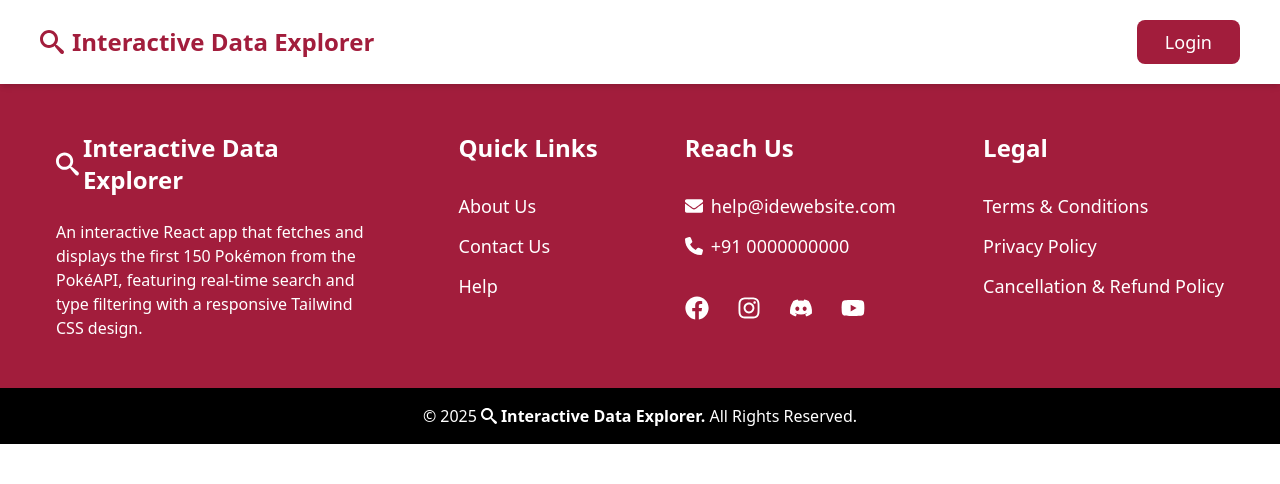
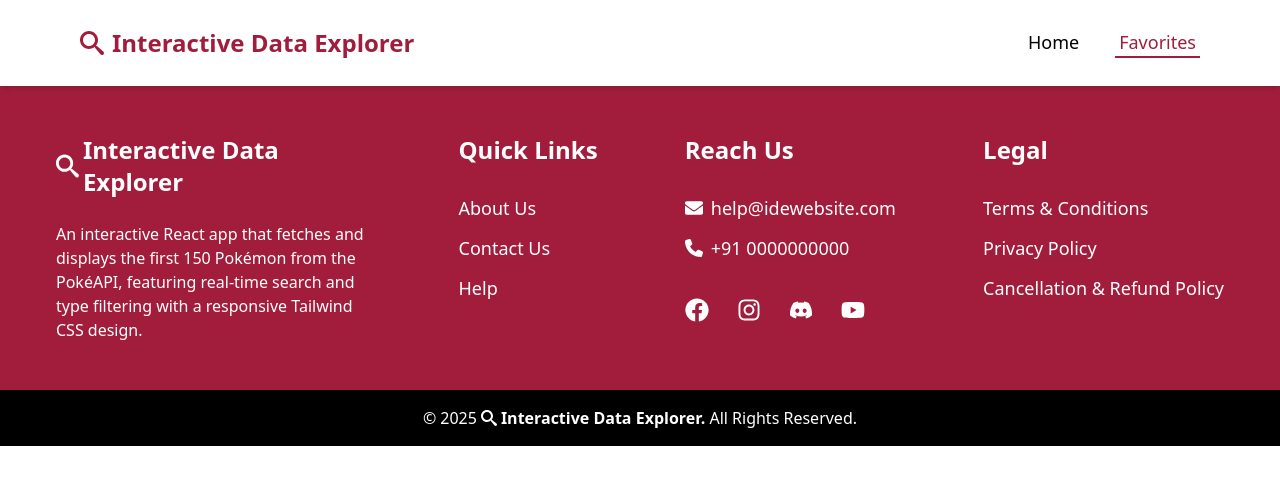
Before and after one commit to ShailySarker/Interactive-Data-Explorer-Website, a React (Vite) app: page /favorites in a window 1280 px wide. Shown: the top 484 px of the page. Built offline with nearby package versions, Linux system fonts and the light colour scheme; no server answers.

Commit message:
Header updated

```diff
--- a/src/components/Header.jsx
+++ b/src/components/Header.jsx
@@ -1,16 +1,20 @@
 import React from 'react';
 import { ImSearch } from 'react-icons/im';
+import { NavLink } from 'react-router';
 
 const Header = () => {
     return (
         <nav className="bg-white shadow-md sticky top-0">
-            <div className="xl:px-10 lg:px-8 md:px-6 px-4 xl:py-5 py-4 flex justify-between items-center">
-                <h1 className="xl:text-2xl/none lg:text-xl/none text-lg/normal font-bold flex items-center gap-2 text-[#A21D3C]"><ImSearch className='lg:text-2xl md:text-xl text-lg'/>Interactive Data Explorer</h1>
-                <button
-                    className="xl:text-lg md:text-base/none text-sm/none xl:px-7 px-5 xl:py-2 lg:py-[6px] py-2 font-medium text-white rounded-lg bg-[#A21D3C]"
-                >
-                    Login
-                </button>
+            <div className="xl:px-20 lg:px-14 md:px-6 px-4 xl:py-7 lg:py-6 md:py-5 py-4 flex justify-between items-center">
+                <h1 className="xl:text-2xl/none lg:text-xl/none text-base/normal font-bold flex items-center md:gap-2 gap-1 text-[#A21D3C]"><ImSearch className='lg:text-2xl md:text-xl text-sm' />Interactive Data Explorer</h1>
+                <div className='flex flex-row xl:gap-8 md:gap-6 gap-2 xl:text-lg md:text-base text-sm font-medium'>
+                    <NavLink to="/home" className={({ isActive }) => isActive ? " text-[#A21D3C] border-b-2 border-[#A21D3C] md:px-1" : "md:px-1"}>
+                        Home
+                    </NavLink>
+                    <NavLink to="/favorites" className={({ isActive }) => isActive ? " text-[#A21D3C] border-b-2 border-[#A21D3C] md:px-1" : "md:px-1"}>
+                        Favorites
+                    </NavLink>
+                </div>
             </div>
         </nav>
     );
```
